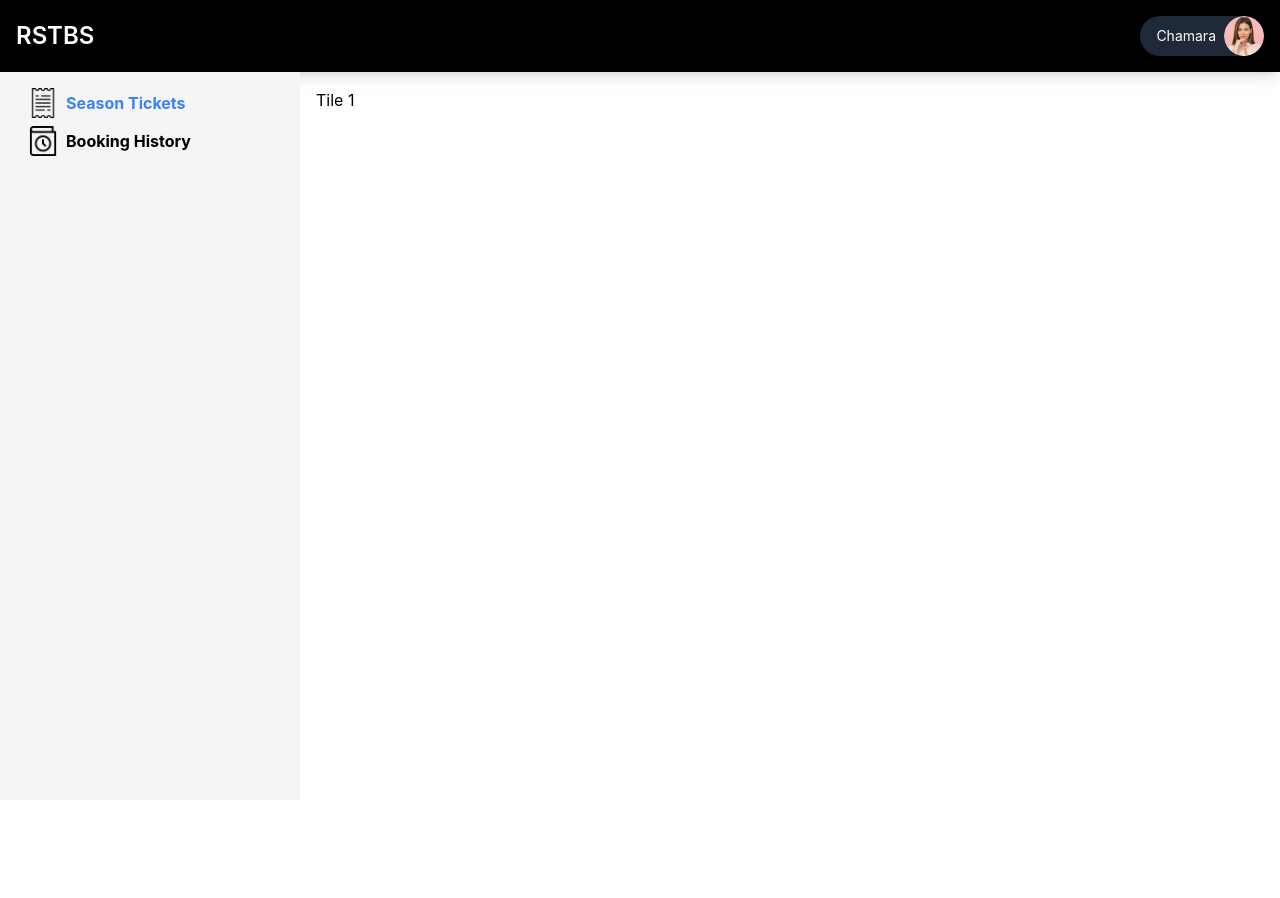
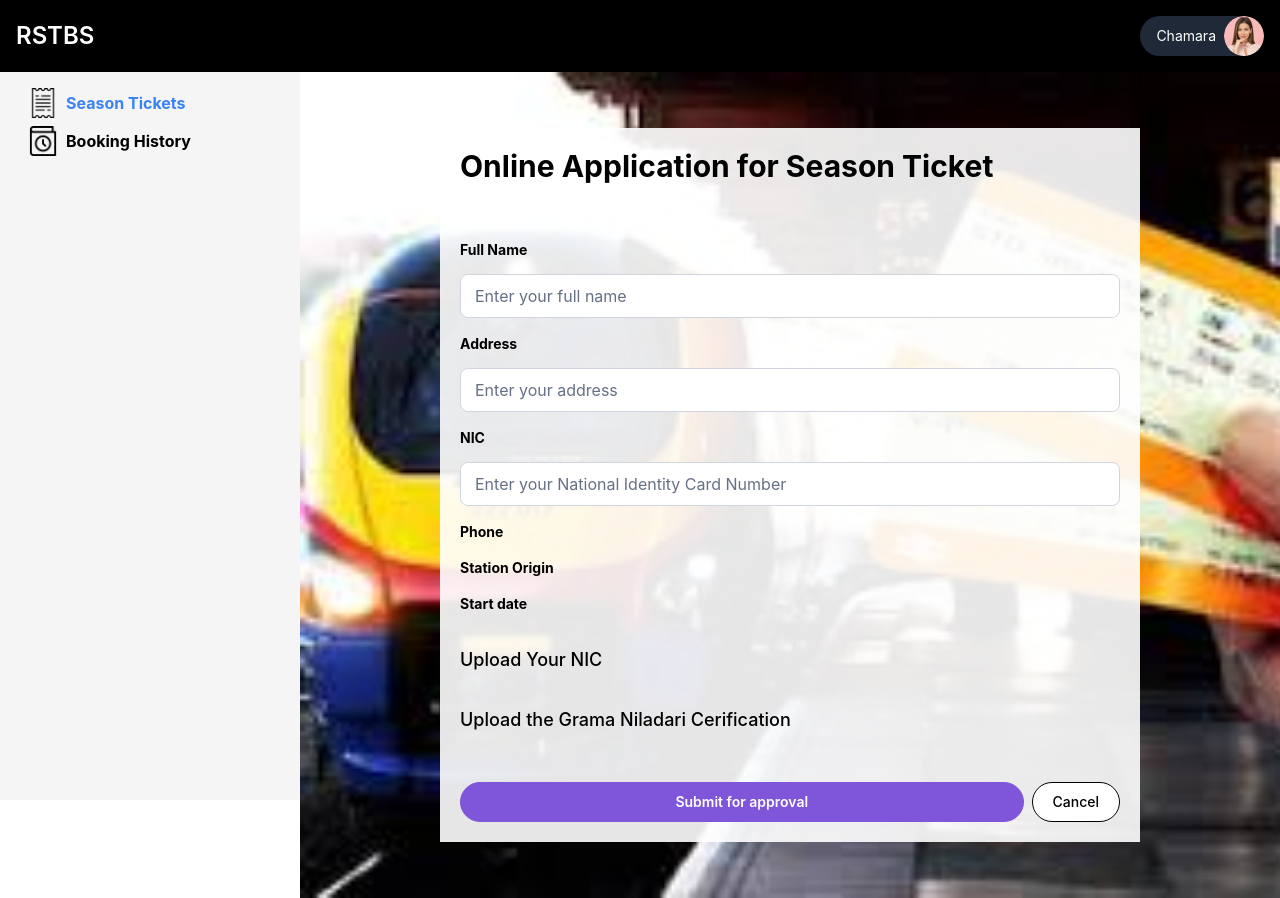
Before and after one commit to chamara-madhu/RSTBS-FE, a React (Create React App) app: page /passenger in a window 1280 px wide. Before the commit the page ends 800 px from the top, so only its background shows below. Built offline with nearby package versions, Linux system fonts and the light colour scheme.

Commit message:
Added Season Tickets page changes

```diff
--- a/src/components/content/passenger/Main.jsx
+++ b/src/components/content/passenger/Main.jsx
@@ -3,6 +3,7 @@ import SeasonTicketsIcon from "../../../assets/images/SeasonTicketsIcon.png";
 import BookingHistoryIcon from "../../../assets/images/BookingHistoryIcon.png";
 import SeasonTicketsTile from "./SeasonTicketsTile/SeasonTicketsTile";
 import BookingHistoryTile from "./BookingHistoryTile/BookingHistoryTile";
+import SeasonTicketsImage from "../../../assets/images/SeasonTicketsImage.jpg";
 
 
 const Main = () => {
@@ -23,9 +24,11 @@ const Main = () => {
           <span className={`font-bold ${selectedContent === "bookingHistory" ? "text-blue-500" : ""}`}>Booking History</span>
         </div>
       </div>
-      <div className="flex w-[300px] h-full p-4">
-        {selectedContent === "seasonTickets" && <SeasonTicketsTile />}
-        {selectedContent === "bookingHistory" && <BookingHistoryTile />}
+      <div className="flex flex-1 w-full justify-center items-start p-14" style={{ backgroundImage: `url(${SeasonTicketsImage})`, backgroundSize: 'cover', backdropFilter: 'blur(20px)' }}>
+        <div className="w-[700px]">
+          {selectedContent === "seasonTickets" && <SeasonTicketsTile />}
+          {selectedContent === "bookingHistory" && <BookingHistoryTile />}
+        </div>
       </div>
     </div>
   );
--- a/src/components/content/passenger/SeasonTicketsTile/SeasonTicketsTile.jsx
+++ b/src/components/content/passenger/SeasonTicketsTile/SeasonTicketsTile.jsx
@@ -1,8 +1,69 @@
-import React from 'react';
+import React, { useState } from 'react';
+import Input from "../../../shared/fields/Input";
+import Button from '../../../shared/buttons/Button';
 
 const SeasonTicketsTile = () => {
+  const [loading, _setLoading] = useState(false);
   return (
-    <p>Tile 1</p>
+    <div className="flex flex-col gap-4" style={{ backgroundColor: "rgba(255, 255, 255, 0.9)" , padding: "20px"  }}> {/* Add a background color */}
+      <h2 className="text-3xl font-bold">Online Application for Season Ticket</h2><br></br>
+      <div className="flex flex-col  gap-2">
+        <label htmlFor="full-name" className="text-sm font-bold text-black-900">Full Name</label>
+        <Input
+          type="text"
+          name="full-name"
+          placeholder="Enter your full name"
+        />
+      </div>
+      <div className="flex flex-col gap-2">
+        <label htmlFor="address" className="text-sm font-bold text-black-900">Address</label>
+        <Input
+          type="text"
+          name="address"
+          placeholder="Enter your address"
+        />
+      </div>
+      <div className="flex flex-col gap-2">
+        <label htmlFor="nic" className="text-sm font-bold text-black-900">NIC</label>
+        <Input
+          type="text"
+          name="nic"
+          placeholder="Enter your National Identity Card Number"
+        />
+      </div>
+      <div className="flex flex-col gap-2">
+        <label htmlFor="phone" className="text-sm font-bold text-black-900">Phone</label>
+      </div>
+      <div className="flex flex-col gap-2">
+        <label htmlFor="station-origin" className="text-sm font-bold text-black-900">Station Origin</label>
+      </div>
+      <div className="flex flex-col gap-2 mb-4">
+        <label htmlFor="start-date" className="text-sm font-bold text-black-900">Start date</label>
+      </div>
+      <div className="flex flex-col gap-2 mb-4">
+        <label htmlFor="upload-nic" className="text-lg font-medium text-black-900">Upload Your NIC</label>
+      </div>
+      <div className="flex flex-col gap-2 mb-8">
+        <label htmlFor="upload-gn" className="text-lg font-medium text-black-900">Upload the Grama Niladari Cerification</label>
+      </div>
+      <div className="flex flex-row gap-2 ">
+        <Button
+            type="submit"
+            variant="primary"
+            className="w-full"
+            isLoading={loading}
+        >
+            Submit for approval
+        </Button>
+        <Button
+            type="submit"
+            variant="light"
+            isLoading={loading}
+        >
+            Cancel
+        </Button>
+      </div>
+    </div>
   );
 };
 
```
Also changed, not shown: src/assets/images/SeasonTicketsImage.jpg (added).
